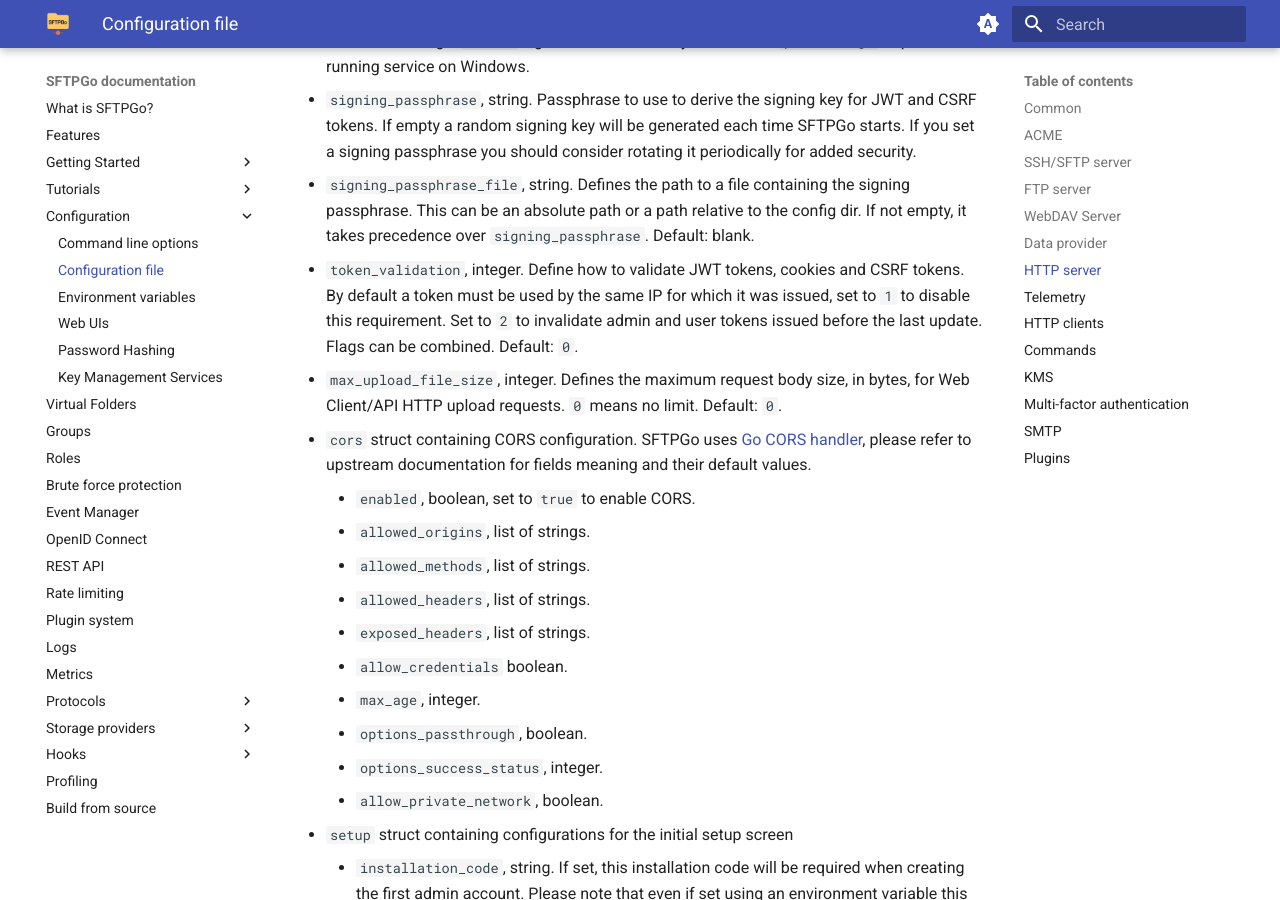
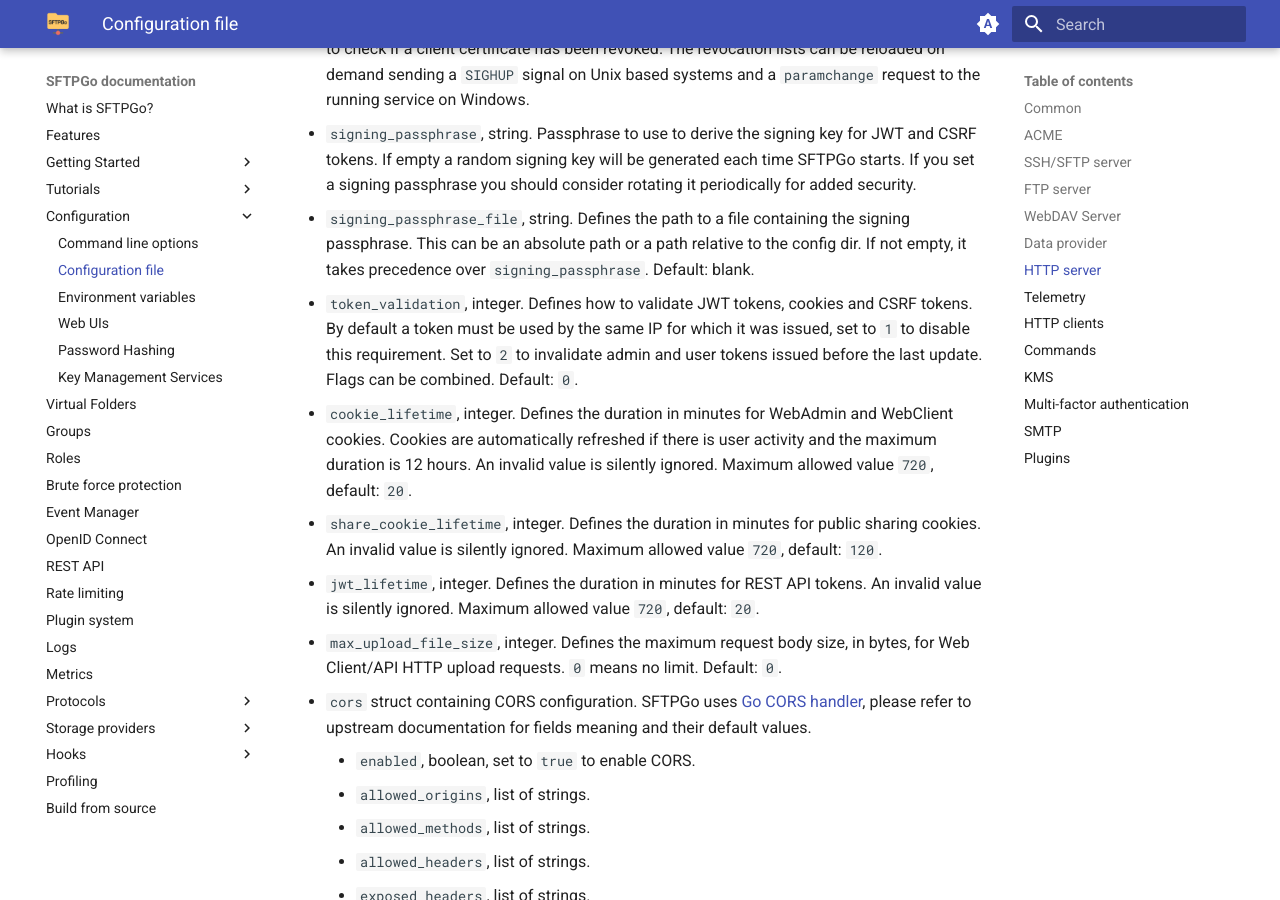
Before and after one commit to sftpgo/docs, an MkDocs documentation site: the page built from docs/config-file.md, in a window 1280 px wide and 900 px high, scrolled down 24172 px. Built offline with MkDocs 1.6.1 and Material for MkDocs 9.7.7, drawn with Linux system fonts in a browser that asks for light colours; emoji names are drawn with the system emoji font; the version menu is left out; some of the changed text lies outside the part shown.

Commit message:
add docs for JWT lifetime and languages
Signed-off-by: Nicola Murino <nicola.murino@gmail.com>

```diff
--- a/docs/config-file.md
+++ b/docs/config-file.md
@@ -276,6 +276,7 @@ Supported configuration parameters for the `httpd` section (REST API, WebAdmin,
   - `client_ip_header_depth`, integer. Some client IP headers such as `X-Forwarded-For` can contain multiple IP address, this setting define the position to trust starting from the right. For example if we have: `10.0.0.1,11.0.0.1,12.0.0.1,13.0.0.1` and the depth is `0`, SFTPGo will use `13.0.0.1` as client IP, if depth is `1`, `12.0.0.1` will be used and so on. Default: `0`.
   - `hide_login_url`, integer. If both web admin and web client are enabled each login page will show a link to the other one. This setting allows to hide this link. 0 means that the login links are displayed on both admin and client login page. This is the default. 1 means that the login link to the web client login page is hidden on admin login page. 2 means that the login link to the web admin login page is hidden on client login page. The flags can be combined, for example 3 will disable both login links.
   - `render_openapi`, boolean. Set to `false` to disable serving of the OpenAPI schema and renderer. Default `true`.
+  - `languages`, list of strings. Supporrted values: `en`, `it`. Default: `en`.
   - `oidc`, struct. Defines the OpenID connect configuration. OpenID integration allows you to map your identity provider users to SFTPGo users and so you can login to SFTPGo Web Client and Web Admin user interfaces using your identity provider. The following fields are supported:
     - `config_url`, string. Identifier for the service. If defined, SFTPGo will add `/.well-known/openid-configuration` to this url and attempt to retrieve the provider configuration on startup. SFTPGo will refuse to start if it fails to connect to the specified URL. Default: blank.
     - `client_id`, string. Defines the application's ID. Default: blank.
@@ -324,7 +325,10 @@ Supported configuration parameters for the `httpd` section (REST API, WebAdmin,
 - `ca_revocation_lists`, list of strings. Set a revocation lists, one for each root CA, to be used to check if a client certificate has been revoked. The revocation lists can be reloaded on demand sending a `SIGHUP` signal on Unix based systems and a `paramchange` request to the running service on Windows.
 - `signing_passphrase`, string. Passphrase to use to derive the signing key for JWT and CSRF tokens. If empty a random signing key will be generated each time SFTPGo starts. If you set a signing passphrase you should consider rotating it periodically for added security.
 - `signing_passphrase_file`, string. Defines the path to a file containing the signing passphrase. This can be an absolute path or a path relative to the config dir. If not empty, it takes precedence over `signing_passphrase`. Default: blank.
-- `token_validation`, integer. Define how to validate JWT tokens, cookies and CSRF tokens. By default a token must be used by the same IP for which it was issued, set to `1` to disable this requirement. Set to `2` to invalidate admin and user tokens issued before the last update. Flags can be combined. Default: `0`.
+- `token_validation`, integer. Defines how to validate JWT tokens, cookies and CSRF tokens. By default a token must be used by the same IP for which it was issued, set to `1` to disable this requirement. Set to `2` to invalidate admin and user tokens issued before the last update. Flags can be combined. Default: `0`.
+- `cookie_lifetime`, integer. Defines the duration in minutes for WebAdmin and WebClient cookies. Cookies are automatically refreshed if there is user activity and the maximum duration is 12 hours. An invalid value is silently ignored. Maximum allowed value `720`, default: `20`.
+- `share_cookie_lifetime`, integer. Defines the duration in minutes for public sharing cookies. An invalid value is silently ignored. Maximum allowed value `720`, default: `120`.
+- `jwt_lifetime`, integer. Defines the duration in minutes for REST API tokens. An invalid value is silently ignored. Maximum allowed value `720`, default: `20`.
 - `max_upload_file_size`, integer. Defines the maximum request body size, in bytes, for Web Client/API HTTP upload requests. `0` means no limit. Default: `0`.
 - `cors` struct containing CORS configuration. SFTPGo uses [Go CORS handler](https://github.com/rs/cors){:target="_blank"}, please refer to upstream documentation for fields meaning and their default values.
   - `enabled`, boolean, set to `true` to enable CORS.
```
